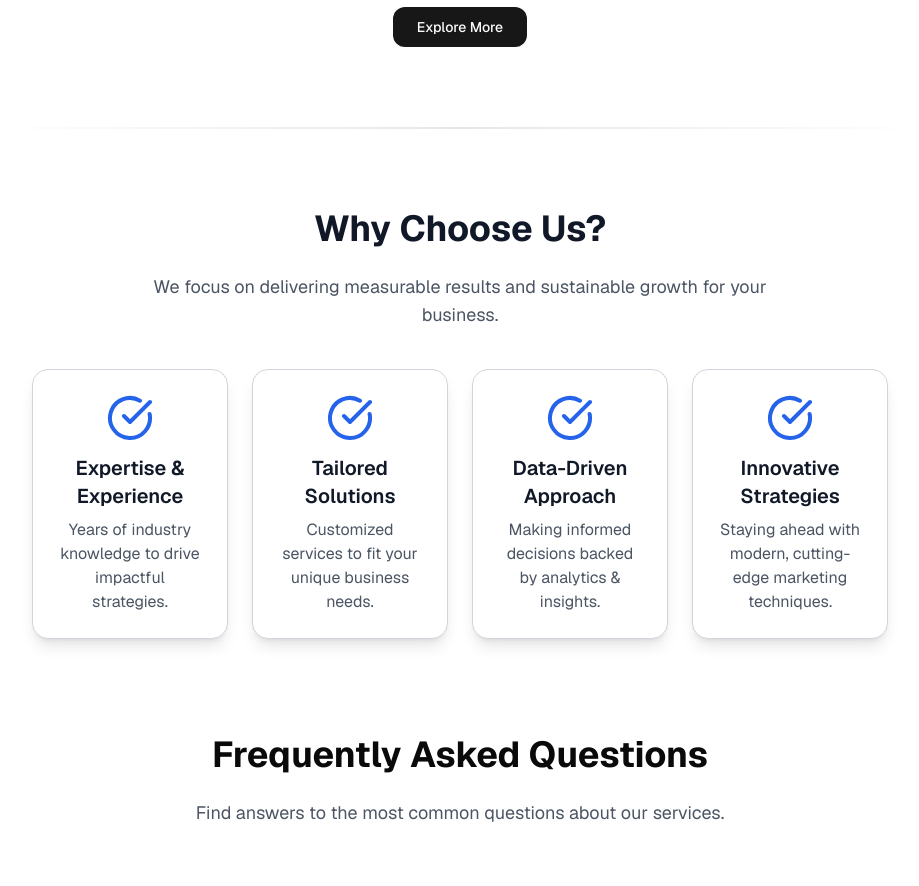
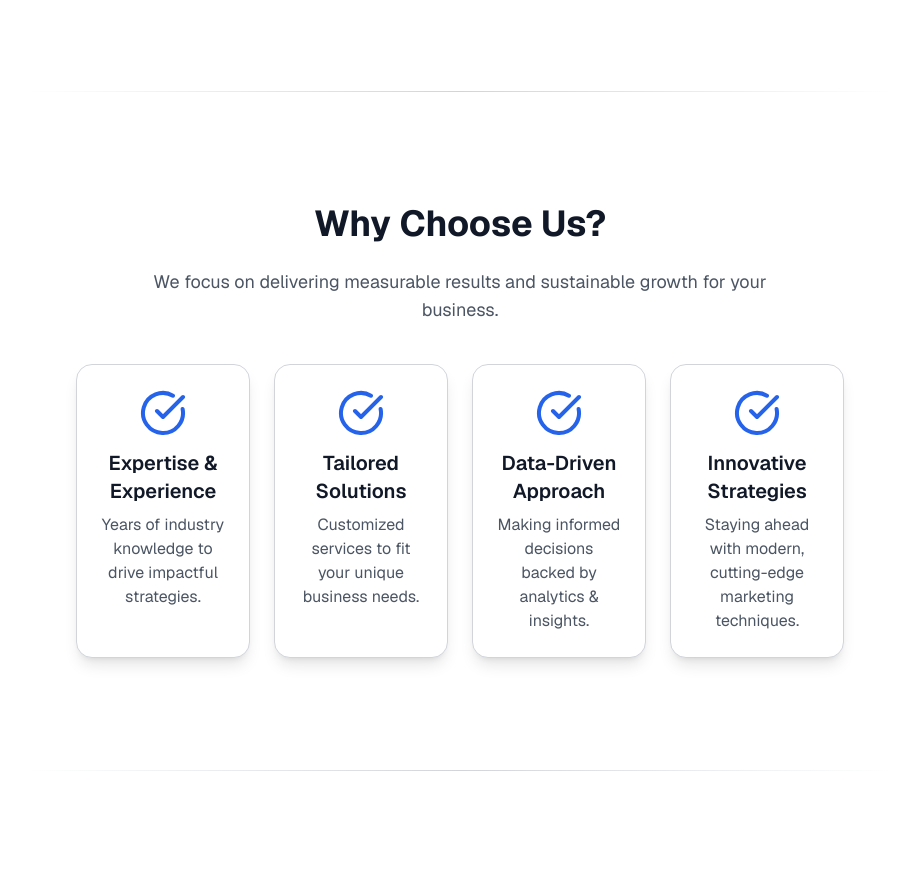
Before and after one commit to Willbeckh/krivan, a Next.js app: page / in a window 1280 px wide. Shown: the part 1880-2766 px from the top of the page, without its empty margins (180-1099 px from the left). Built offline with nearby package versions, Linux system fonts and the light colour scheme.

Commit message:
Update content layout

```diff
--- a/app/globals.css
+++ b/app/globals.css
@@ -58,7 +58,9 @@
     --chart-5: 340 75% 55%;
   }
 }
-
+html {
+  scroll-behavior: smooth
+}
 
 
 @layer base {
--- a/app/layout.tsx
+++ b/app/layout.tsx
@@ -18,10 +18,14 @@ const defaultUrl = process.env.VERCEL_URL
 
 export const metadata: Metadata = {
   metadataBase: new URL(defaultUrl),
-  title: "Krivan",
-  description: "The fastest way to boost your Business online presence.",
+  title: {
+    template: "%s | Krivan Marketing Group",
+    default: "Krivan Marketing Group",
+  },
+  description:
+    "Beyond traditional marketing, Krivan Marketing Group offers tax filing, business registration, and website creation, providing the compliance, structure, and digital presence you need to grow effectively.",
   openGraph: {
-    siteName: "Home | Krivan Marketing Group",
+    siteName: "Krivan Marketing Group",
     type: "website",
     locale: "en_US",
   },
@@ -47,7 +51,7 @@ export default function RootLayout({
 }>) {
   return (
     <html lang="en" className={geistSans.className} suppressHydrationWarning>
-      <body className="bg-background text-foreground">
+      <body className="bg-background text-foreground flex flex-col min-h-screen">
         <Analytics />
         <ThemeProvider
           attribute="class"
@@ -55,14 +59,12 @@ export default function RootLayout({
           enableSystem
           disableTransitionOnChange
         >
-          <main className="min-h-screen flex flex-col">
+          <div className="flex flex-col flex-1 ">
             <Navbar />
-            <div className="flex-1 flex flex-col gap-20 items-center">
-              <div className="flex flex-col gap-20 max-w-5xl p-5">
-                {children}
-              </div>
-            </div>
-          </main>
+            <main className="container mx-auto flex-1 max-w-5xl">
+              {children}
+            </main>
+          </div>
           <Footer />
         </ThemeProvider>
         <WhatsappIcon />
--- a/app/page.tsx
+++ b/app/page.tsx
@@ -7,12 +7,27 @@ export default async function Home() {
   return (
     <>
       <Hero />
-      <main className="flex-1 flex flex-col px-4 h-[1000px]" id="services">
-        <Services />
+      <main className="flex flex-col gap-16 px-4 py-8 md:px-8 lg:px-12">
+        {/* Services Section */}
+        <div id="services">
+          <Services />
+        </div>
+
         {/* Divider */}
-        <div className="w-full p-[1px] bg-gradient-to-r from-transparent via-foreground/10 to-transparent my-8" />
-        <AboutUs />
-        <FAQ />
+        <div className="w-full h-[1px] bg-gradient-to-r from-transparent via-gray-300 to-transparent" />
+
+        {/* About Us Section */}
+        <div id="about">
+          <AboutUs />
+        </div>
+
+        {/* Divider */}
+        <div className="w-full h-[1px] bg-gradient-to-r from-transparent via-gray-300 to-transparent" />
+
+        {/* FAQ Section */}
+        <div id="faq">
+          <FAQ />
+        </div>
       </main>
     </>
   );
--- a/components/whatsapp.tsx
+++ b/components/whatsapp.tsx
@@ -14,7 +14,7 @@ const WhatsappIcon = () => {
         <TooltipTrigger asChild>
           <div className="fixed bottom-6 right-0 z-50 w-20 hover:w-28 transition-all ps-4 p-2 bg-slate-950 rounded-l-xl cursor-poiter">
             <a
-              href="https://wa.me/254790923002"
+              href="https://wa.me/254790923002?text=Hello%20I%27m%20interested%20in%20your%20services"
               target="_blank"
               className="text-green-500 hover:text-white transition"
             >
@@ -23,7 +23,7 @@ const WhatsappIcon = () => {
           </div>
         </TooltipTrigger>
         <TooltipContent>
-          <p className="p-1">Chat us on Whatsapp!</p>
+          <p className="p-1">💬 Chat with us on WhatsApp.</p>
         </TooltipContent>
       </Tooltip>
     </TooltipProvider>
```
Also changed, not shown: 1 other file (tests, documents, lock files or other folders).
